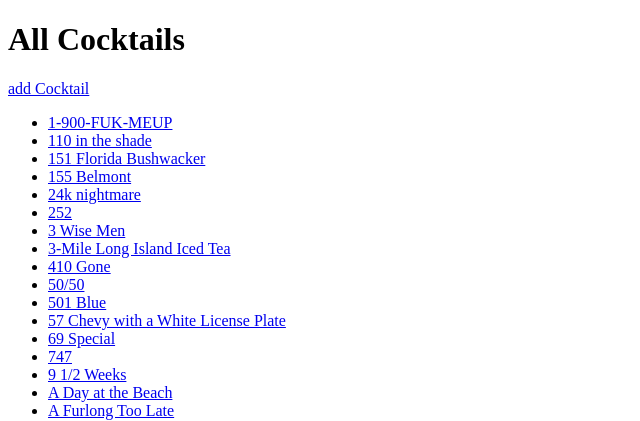
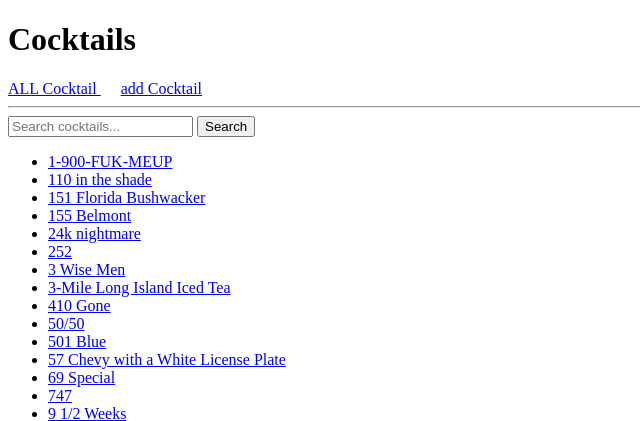
Before and after one commit to atomicNum29/Cocktail-DB, a Flask app: page / in a window 1280 px wide. Shown: the top 421 px of the page, without its empty margins (0-640 px from the left). Run offline with Flask 3, Linux system fonts and the light colour scheme; data comes from the database, SQL or seed files in the repository.

Commit message:
칵테일 이름 검색 기능 추가

```diff
--- a/app.py
+++ b/app.py
@@ -11,10 +11,25 @@ def get_db_connection():
     return conn
 
 # 메인 페이지: 칵테일 리스트
-@app.route('/')
+@app.route('/', methods=['GET', 'POST'])
 def index():
     conn = get_db_connection()
-    cocktails = conn.execute('SELECT * FROM Cocktail ORDER BY name').fetchall()
+
+    # POST 요청: 검색어가 있을 때
+    if request.method == 'POST':
+        search_query = request.form['search_query']
+        cocktails = conn.execute("""
+            SELECT * FROM Cocktail
+            WHERE name LIKE ?
+            ORDER BY name
+        """, ('%' + search_query + '%',)).fetchall()
+    else:
+        # GET 요청: 모든 칵테일 가져오기
+        cocktails = conn.execute("""
+            SELECT * FROM Cocktail
+            ORDER BY name
+        """).fetchall()
+
     conn.close()
     return render_template('index.html', cocktails=cocktails)
 
--- a/templates/index.html
+++ b/templates/index.html
@@ -7,9 +7,20 @@
 </head>
 
 <body>
-	<h1>All Cocktails</h1>
+	<h1>Cocktails</h1>
+	<!-- 모든 칵테일 보기 링크 -->
+	<a href="{{ url_for('index') }}"> ALL Cocktail </a> &emsp;
+	<!-- 칵테일 추가 페이지 링크 -->
 	<a href="{{ url_for('add_cocktail') }}"> add Cocktail </a>
-	<br />
+	<hr>
+	<!-- 검색 폼 -->
+	<form action="{{ url_for('index') }}" method="POST">
+		<input type="text" name="search_query" placeholder="Search cocktails..." required>
+		<button type="submit">Search</button>
+	</form>
+
+	<!-- 칵테일 리스트 -->
+	{% if cocktails %}
 	<ul>
 		{% for cocktail in cocktails %}
 		<li>
@@ -19,6 +30,9 @@
 		</li>
 		{% endfor %}
 	</ul>
+	{% else %}
+	<p>No cocktails found for "{{ request.form.get('search_query', '') }}".</p>
+	{% endif %}
 </body>
 
 </html>
```
